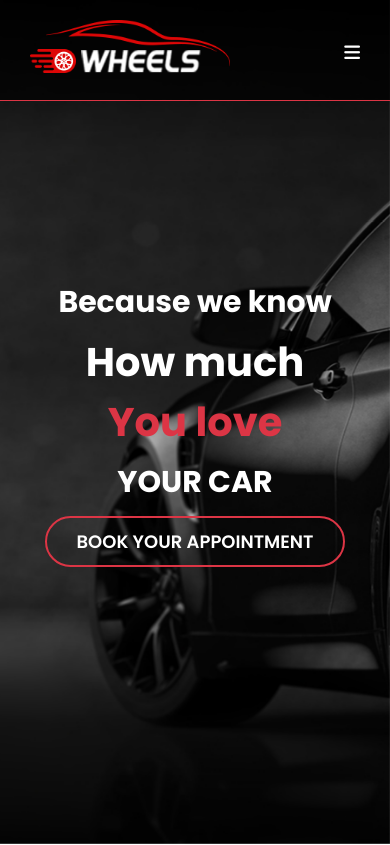
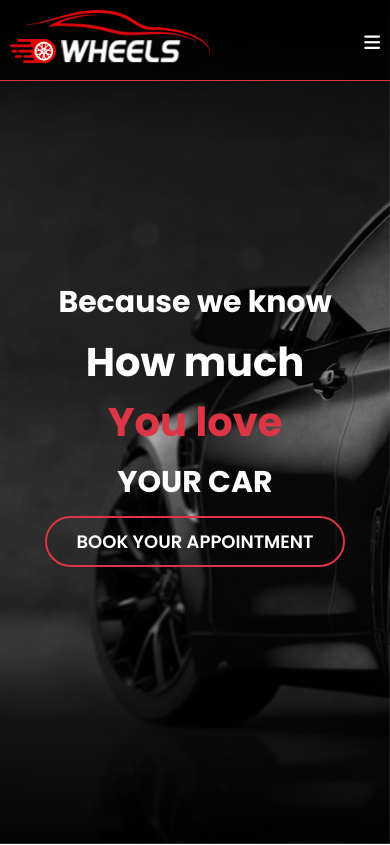
Before and after one commit to MarkoP00/wheels-car-detailing, a Vue app: page /#/ in a window 390 px wide. Shown: the top 845 px of the page. Built offline with nearby package versions, Linux system fonts and the light colour scheme.

Commit message:
Header padding fixed

```diff
--- a/src/components/NavigationMenu.vue
+++ b/src/components/NavigationMenu.vue
@@ -195,4 +195,9 @@ header {
     padding: 20px 30px;
   }
 }
+@media (max-width: 576px) {
+  header {
+    padding: 10px;
+  }
+}
 </style>
```
